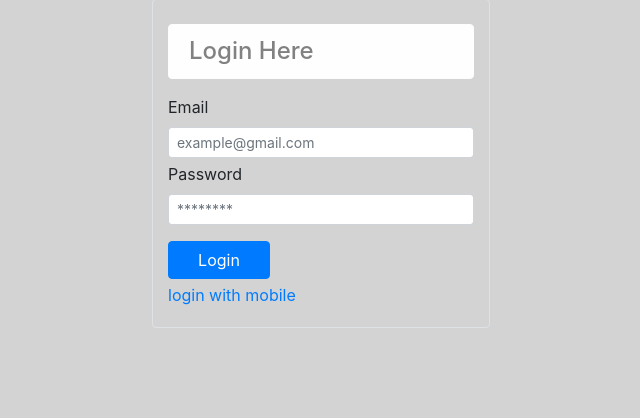
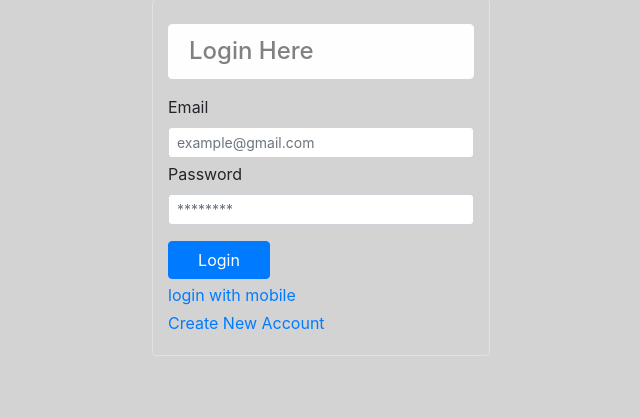
Before and after one commit to dhamanp10/splitbills, a Django app: page / in a window 1280 px wide. Shown: the part 105-523 px from the top of the page, without its empty margins (319-959 px from the left). Run offline with Django 4.2, Linux system fonts and the light colour scheme; some libraries are stand-ins or nearby versions.

Commit message:
Update login.html

```diff
--- a/app/templates/login.html
+++ b/app/templates/login.html
@@ -37,7 +37,10 @@
                 <div class="form-group mb-1">
                   <a href="/login_with_mobile">login with mobile</a>
                 </div>
-
+               <!-- signup link -->
+                <div class="form-group mb-1">
+                  <a href="/signup_mobile">Create New Account</a>
+                </div>
             </form>
         </div>
     </div>
```
